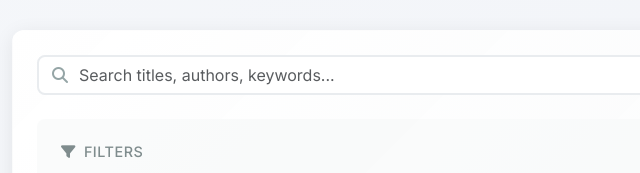
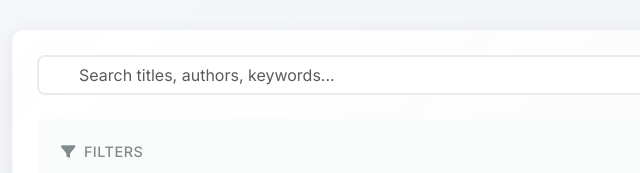
Before and after one commit to watrall/crossref-predynastic, a plain HTML site: page index.html in a window 1280 px wide. Shown: the part 290-463 px from the top of the page, 0-640 px from the left. Drawn offline with nearby package versions, Linux system fonts and the light colour scheme; no server answers.

Commit message:
Update style.css
updated text styling

```diff
--- a/css/style.css
+++ b/css/style.css
@@ -6,7 +6,7 @@
     --border-color: #e9ecef;
     --text-primary: #2c3e50;
     --text-secondary: #7f8c8d;
-    --text-muted: #95a5a6;
+    --text-muted: #FFFFFF;
     --success-color: #27ae60;
     --warning-color: #f39c12;
     --danger-color: #e74c3c;
```
